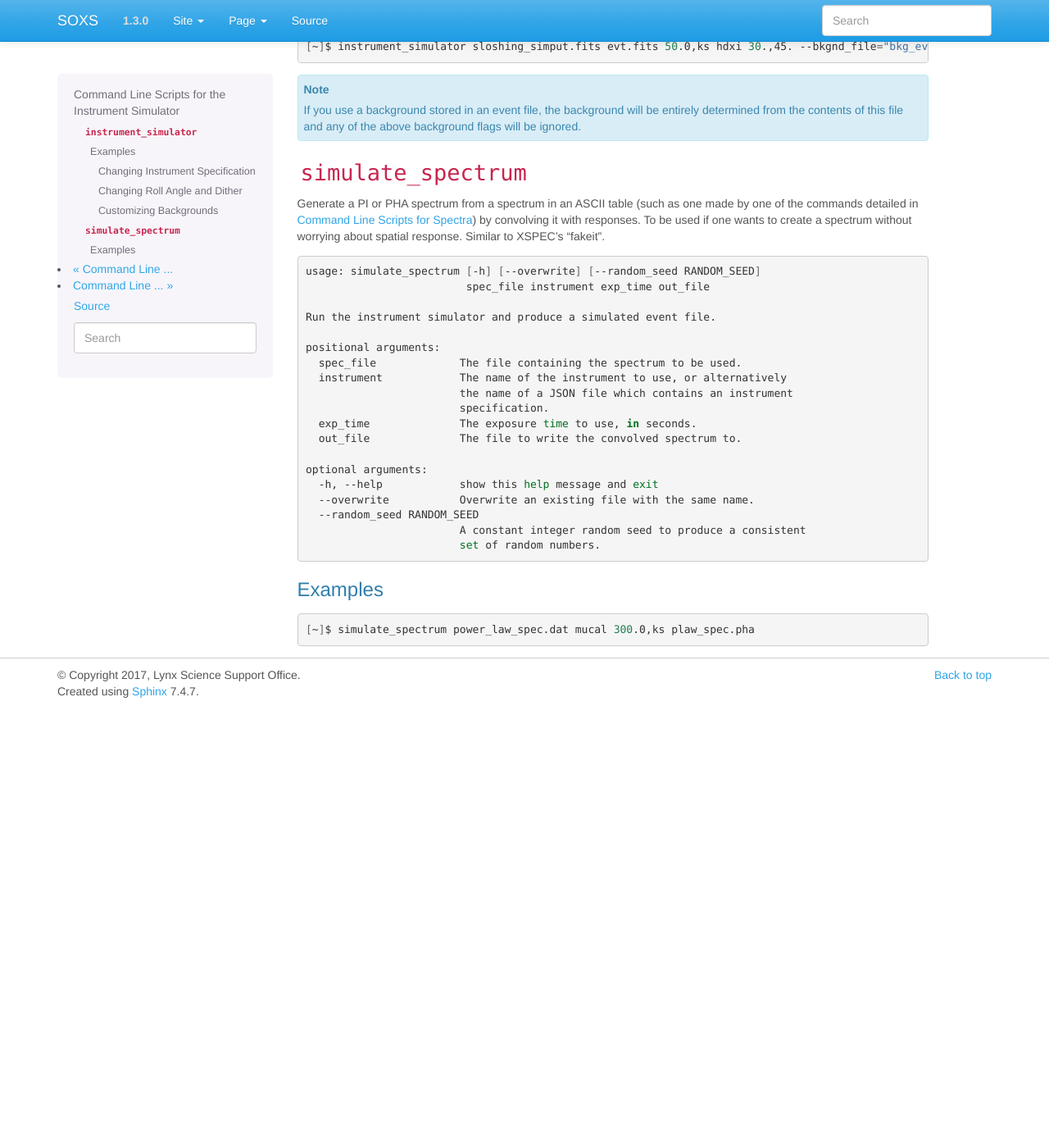
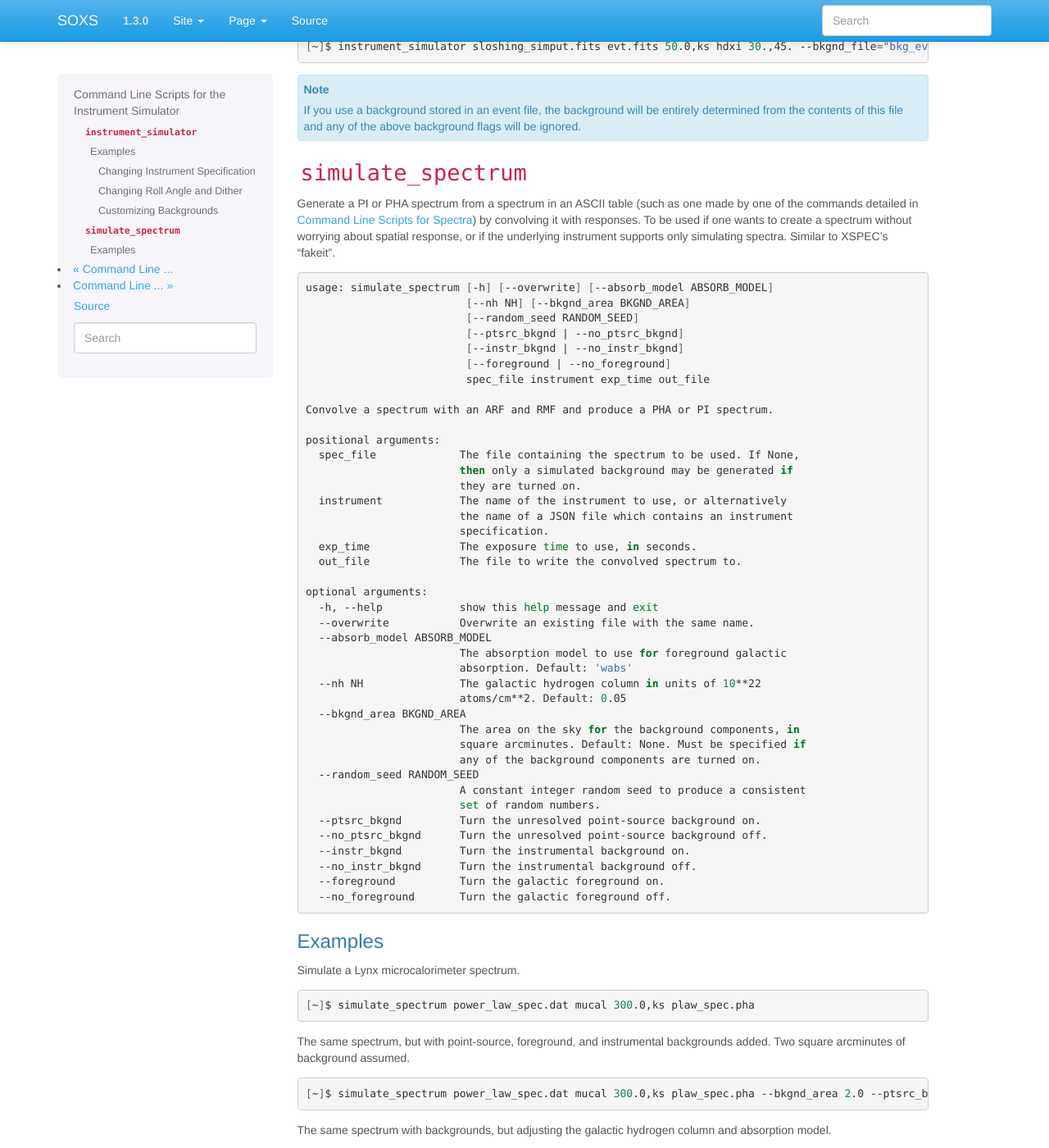
Before and after one commit to lynx-x-ray-observatory/soxs, a Sphinx documentation site: the page built from doc/source/command_line/instrument.rst, in a window 1280 px wide and 1400 px high, scrolled down 2354 px. Shown: the whole window at 82% size. Built offline with Sphinx 7.4.7, drawn with Linux system fonts in a browser that asks for light colours; before the commit the page ends 3217 px from its top, so only the background shows below that; some of the changed text lies outside the part shown.

Commit message:
Update cmd-line simulate_spectrum docs

```diff
--- a/doc/source/command_line/instrument.rst
+++ b/doc/source/command_line/instrument.rst
@@ -162,17 +162,25 @@ To use a background stored in an event file:
 Generate a PI or PHA spectrum from a spectrum in an ASCII table (such as
 one made by one of the commands detailed in :ref:`cmd-spectra`) by convolving
 it with responses. To be used if one wants to create a spectrum without
-worrying about spatial response. Similar to XSPEC's "fakeit".
+worrying about spatial response, or if the underlying instrument supports
+only simulating spectra. Similar to XSPEC's "fakeit".
 
 .. code-block:: bash
 
-    usage: simulate_spectrum [-h] [--overwrite] [--random_seed RANDOM_SEED]
+    usage: simulate_spectrum [-h] [--overwrite] [--absorb_model ABSORB_MODEL]
+                             [--nh NH] [--bkgnd_area BKGND_AREA]
+                             [--random_seed RANDOM_SEED]
+                             [--ptsrc_bkgnd | --no_ptsrc_bkgnd]
+                             [--instr_bkgnd | --no_instr_bkgnd]
+                             [--foreground | --no_foreground]
                              spec_file instrument exp_time out_file
 
-    Run the instrument simulator and produce a simulated event file.
+    Convolve a spectrum with an ARF and RMF and produce a PHA or PI spectrum.
 
     positional arguments:
-      spec_file             The file containing the spectrum to be used.
+      spec_file             The file containing the spectrum to be used. If None,
+                            then only a simulated background may be generated if
+                            they are turned on.
       instrument            The name of the instrument to use, or alternatively
                             the name of a JSON file which contains an instrument
                             specification.
@@ -182,13 +190,50 @@ worrying about spatial response. Similar to XSPEC's "fakeit".
     optional arguments:
       -h, --help            show this help message and exit
       --overwrite           Overwrite an existing file with the same name.
+      --absorb_model ABSORB_MODEL
+                            The absorption model to use for foreground galactic
+                            absorption. Default: 'wabs'
+      --nh NH               The galactic hydrogen column in units of 10**22
+                            atoms/cm**2. Default: 0.05
+      --bkgnd_area BKGND_AREA
+                            The area on the sky for the background components, in
+                            square arcminutes. Default: None. Must be specified if
+                            any of the background components are turned on.
       --random_seed RANDOM_SEED
                             A constant integer random seed to produce a consistent
                             set of random numbers.
+      --ptsrc_bkgnd         Turn the unresolved point-source background on.
+      --no_ptsrc_bkgnd      Turn the unresolved point-source background off.
+      --instr_bkgnd         Turn the instrumental background on.
+      --no_instr_bkgnd      Turn the instrumental background off.
+      --foreground          Turn the galactic foreground on.
+      --no_foreground       Turn the galactic foreground off.
 
 Examples
 ++++++++
 
+Simulate a Lynx microcalorimeter spectrum.
+
 .. code-block:: bash
 
     [~]$ simulate_spectrum power_law_spec.dat mucal 300.0,ks plaw_spec.pha
+
+The same spectrum, but with point-source, foreground, and instrumental backgrounds
+added. Two square arcminutes of background assumed.
+
+.. code-block:: bash
+
+    [~]$ simulate_spectrum power_law_spec.dat mucal 300.0,ks plaw_spec.pha --bkgnd_area 2.0 --ptsrc_bkgnd --foreground --instr_bkgnd
+
+The same spectrum with backgrounds, but adjusting the galactic hydrogen column and
+absorption model.
+
+.. code-block:: bash
+
+    [~]$ simulate_spectrum power_law_spec.dat mucal 300.0,ks plaw_spec.pha --bkgnd_area 2.0 --ptsrc_bkgnd --foreground --instr_bkgnd --nh 0.02 --absorb_model tbabs
+
+Simulate backgrounds only.
+
+.. code-block:: bash
+
+    [~]$ simulate_spectrum None mucal 300.0,ks plaw_spec.pha --bkgnd_area 2.0 --ptsrc_bkgnd --foreground --instr_bkgnd
```
